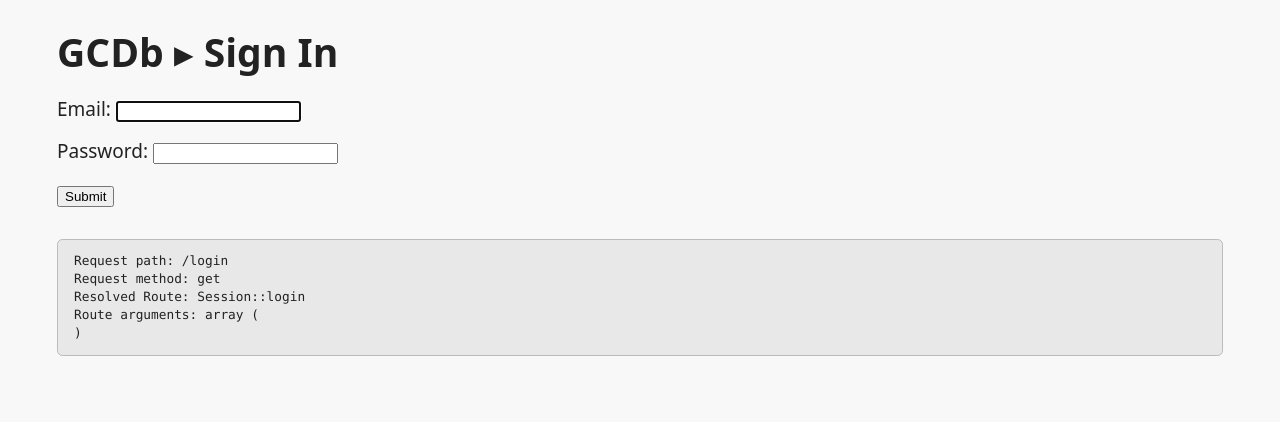
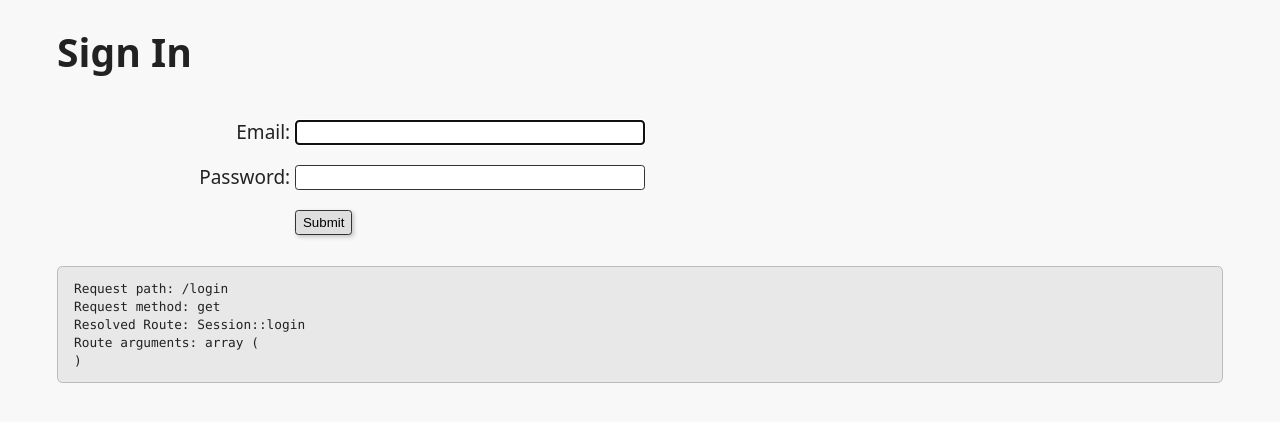
Before and after one commit to arilin-thorferra/bfdb, a PHP site: page /login in a window 1280 px wide. Shown: the part 92-514 px from the top of the page. Run offline with PHP 8.4, Linux system fonts and the light colour scheme.

Commit message:
Improve form styling

```diff
--- a/public/style.css
+++ b/public/style.css
@@ -38,11 +38,12 @@ p {
 
 h1 {
   font-size: 2.44140625rem;
-  margin-bottom: 1rem;
+  margin-bottom: 2.44140625rem;
 }
 
 h2 {
   font-size: 1.953125rem;
+  margin-bottom: 1.953125rem;
 }
 
 h3 {
@@ -114,3 +115,38 @@ nav ul.right li {
   border: 1px solid #9f9;
   border-radius: 0.3333rem;
 }
+
+form.login, form.register {
+  display: grid;
+  grid-template-columns: 20% 30%;
+  grid-template-rows: auto;
+  gap: 1em 0.5ex;
+}
+form.login .label, form.register .label {
+  grid-column-start: 1;
+  justify-self: end;
+}
+form.login .field, form.register .field {
+  display: block;
+  grid-column-start: 2;
+  height: 1.5625rem;
+  align-self: center;
+  border: 1px #333 solid;
+  border-radius: 0.25em;
+  padding: 1px 0.5em;
+}
+form.login .button, form.register .button {
+  width: min-content;
+  background-color: #dfdfdf;
+  box-shadow: 2px 2px 4px #c5c5c5;
+}
+form.login span.form-error, form.register span.form-error {
+  display: block;
+  grid-column-start: 3;
+  color: #900;
+  font-size: 0.8rem;
+  align-self: center;
+}
+form.login .field.form-error, form.register .field.form-error {
+  border: 1px #900 solid;
+}
--- a/src/Form.php
+++ b/src/Form.php
@@ -79,6 +79,7 @@ class Form
         if ($this->url) {
             $attrs = $attrs + ['action' => $this->url];
         }
+        $attrs = $this->addClass($attrs, 'form');
         return $this->maketag('form', $attrs) .
             "<input type=\"hidden\" name=\"_tok\" value=\"{$_SESSION['token']}\">";
     }
@@ -95,6 +96,7 @@ class Form
     {
         $tag = 'input';
         $attrs = compact('type', 'name') + $attrs;
+        $attrs = $this->addClass($attrs, 'field');
         return $this->maketag($tag, $attrs, $name);
     }
 
@@ -157,6 +159,7 @@ class Form
             }
             $body .= '>';
         }
+        $attrs = $this->addClass($attrs, 'field');
         return $this->maketag('select', $attrs, '', $body);
     }
 
@@ -170,6 +173,7 @@ class Form
     public function textarea(string $name, array $attrs = []): string
     {
         $body = (key_exists($name, $this->values)) ? $this->values[$name] : '';
+        $attrs = $this->addClass($attrs, 'field');
         return $this->maketag('textarea', $attrs, '', $body);
     }
 
@@ -184,6 +188,7 @@ class Form
     public function label(string $text, string $for, array $attrs = []): string
     {
         $attrs = $attrs + ['for' => $for];
+        $attrs = $this->addClass($attrs, 'label');
         return $this->maketag('label', $attrs, '', $text);
     }
 
@@ -198,6 +203,7 @@ class Form
     {
         $attrs = ['type' => 'submit', 'value' => $value] + $attrs;
         $tag = 'input';
+        $attrs = $this->addClass($attrs, 'field button');
         return $this->maketag($tag, $attrs);
     }
 
@@ -233,4 +239,14 @@ class Form
         }
         return $this->values['_tok'] === $_SESSION['token'];
     }
+
+    protected function addClass(array $attrs, string $class): array
+    {
+        if (array_key_exists('class', $attrs)) {
+            $attrs['class'] = $class . ' ' . $attrs['class'];
+        } else {
+            $attrs['class'] = $class;
+        }
+        return $attrs;
+    }
 }
--- a/src/scss/base.scss
+++ b/src/scss/base.scss
@@ -26,11 +26,12 @@ p {
 
 h1 {
   font-size: modular-scale(4);
-  margin-bottom: modular-scale(0);
+  margin-bottom: modular-scale(4);
 }
 
 h2 {
   font-size: modular-scale(3);
+  margin-bottom: modular-scale(3);
 }
 
 h3 {
--- a/src/scss/layout.scss
+++ b/src/scss/layout.scss
@@ -20,3 +20,39 @@
   border: 1px solid #9f9;
   border-radius: 0.3333rem;
 }
+
+
+form.login, form.register {
+  display: grid;
+  grid-template-columns: 20% 30%;
+  grid-template-rows: auto;
+  gap: 1em 0.5ex;
+  .label {
+    grid-column-start: 1;
+    justify-self: end;
+  }
+  .field {
+    display: block;
+    grid-column-start: 2;
+    height: modular-scale(2);
+    align-self: center;
+    border: 1px #333 solid;
+    border-radius: 0.25em;
+    padding: 1px 0.5em;
+  }
+  .button {
+    width: min-content;
+    background-color: darken($paper, 10%);
+    box-shadow: 2px 2px 4px darken($paper, 20%);
+  }
+  span.form-error {
+    display: block;
+    grid-column-start: 3;
+    color: #900;
+    font-size: modular-scale(-1);
+    align-self: center;
+  }
+  .field.form-error {
+    border: 1px #900 solid;
+  }
+}
--- a/src/templates/Session/login.phtml
+++ b/src/templates/Session/login.phtml
@@ -1,15 +1,15 @@
 <?php $this->layout('default', ['active' => 'li']) ?>
 
-<h1>GCDb &#9656; Sign In</h1>
+<h1>Sign In</h1>
 
-<?= $f->start() ?>
-  <p>
-    <?= $f->label('Email:', 'email') ?>
-    <?= $f->email('email', ['required' => true, 'autofocus' => true]) ?>
-  </p>
-  <p>
-    <?= $f->label('Password:', 'password') ?>
-    <?= $f->password('password', ['required' => true, 'minlength' => 8]) ?>
-  </p>
+<?= $f->start(['class' => 'login']) ?>
+
+  <?= $f->label('Email:', 'email') ?>
+  <?= $f->email('email', ['required' => true, 'autofocus' => true]) ?>
+
+  <?= $f->label('Password:', 'password') ?>
+  <?= $f->password('password', ['required' => true, 'minlength' => 8]) ?>
+
   <?= $f->submit() ?>
+
 <?= $f->end() ?>
```
Also changed, not shown: src/templates/User/create.phtml (+7 -8 lines).
